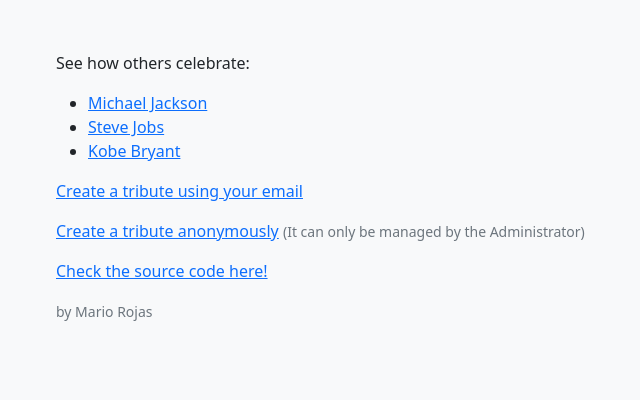
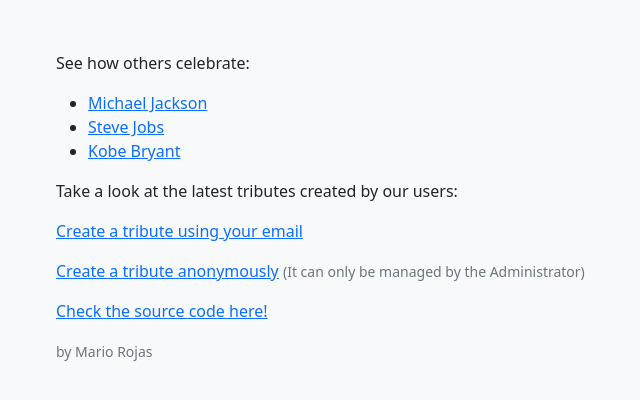
Before and after one commit to mariorojas/easytribute, a Django app: template tributes/templates/tributes/tribute_home.html in a window 1280 px wide. Shown: the part 210-610 px from the top of the page, without its empty margins (256-896 px from the left). Run offline with Django 4.2, Linux system fonts and the light colour scheme; the template is opened without the code that fills it, so the values that code supplies are empty; some libraries are stand-ins or nearby versions.

Commit message:
add latest tributes list

```diff
--- a/tributes/templates/tributes/tribute_home.html
+++ b/tributes/templates/tributes/tribute_home.html
@@ -10,6 +10,12 @@
     <li><a href="{% url 'tributes:detail' 'stevejobs' %}">Steve Jobs</a></li>
     <li><a href="{% url 'tributes:detail' 'kobe' %}">Kobe Bryant</a></li>
 </ul>
+<p>Take a look at the latest tributes created by our users:</p>
+<ul>
+    {% for el in latest %}
+        <li><a href="{% url 'tributes:detail' el.slug %}">{{ el.name }}</a></li>
+    {% endfor %}
+</ul>
 <p><a href="{% url 'tributes:new' %}">Create a tribute using your email</a></p>
 <p><a href="{% url 'tributes:new-as-anon' %}">Create a tribute anonymously</a> <small class="text-secondary">(It can only be managed by the Administrator)</small></p>
 <p><a href="https://github.com/mariorojas/easytribute">Check the source code here!</a></p>
```
Also changed, not shown: tributes/views.py (+7 -0 lines).
